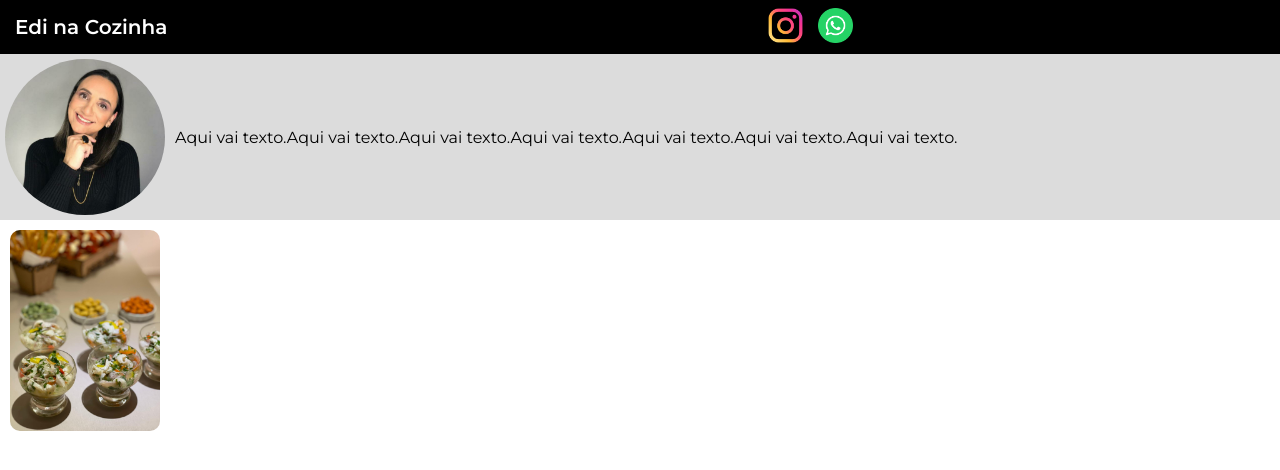
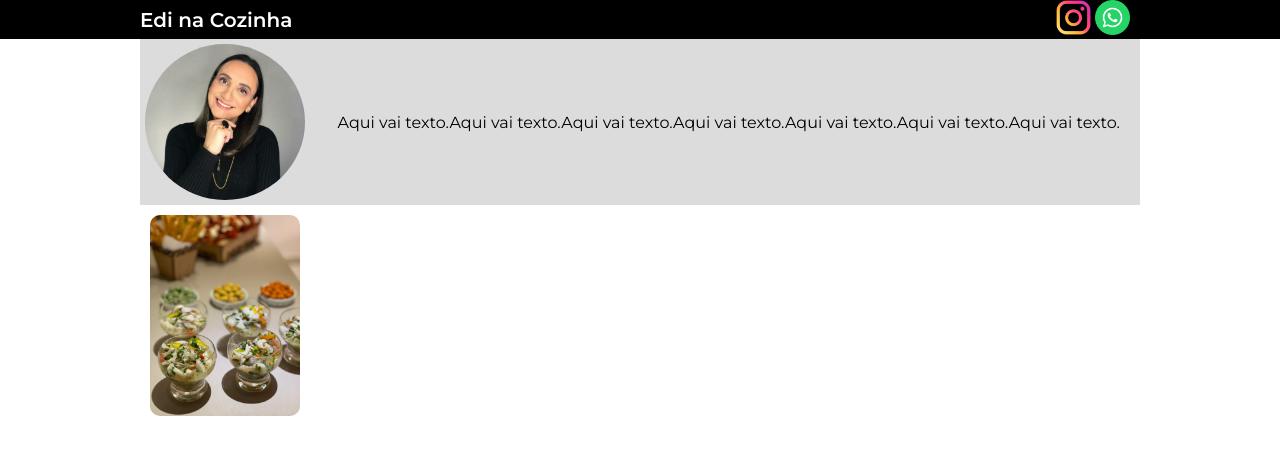
Before and after one commit to manozzo/edinacozinha, a plain HTML site: page index.html in a window 1280 px wide. Drawn offline with Linux system fonts and the light colour scheme.

Commit message:
css update

```diff
--- a/index.html
+++ b/index.html
@@ -1,5 +1,6 @@
 <!DOCTYPE html>
 <html lang="en">
+
 <head>
   <meta charset="UTF-8" />
   <meta http-equiv="X-UA-Compatible" content="IE=edge" />
@@ -8,42 +9,43 @@
   <link rel="stylesheet" href="./style/style.css" type="text/css" />
   <link href="./script/script.js" />
   <link rel="preconnect" href="https://fonts.gstatic.com" />
-    <link
-      href="https://fonts.googleapis.com/css2?family=Montserrat:wght@200;400;600;800&display=swap"
-      rel="stylesheet"
-    />
+  <link href="https://fonts.googleapis.com/css2?family=Montserrat:wght@200;400;600;800&display=swap" rel="stylesheet" />
 </head>
+
 <body>
   <header>
     <div class="navbar">
-        <span class="titulo"><h2>Edi na Cozinha</h2></span>
-        <div>
-          <a href="https://www.instagram.com/edinacozinha/" class="btn"
-            ><img
-              src="./assets/icons/it1.png"
-              alt="instagram"
-              style="width: 35px"
-            />
+      <div class="container">
+        <div class="tudotop">
+          <span class="titulo">
+            <h2>Edi na Cozinha</h2>
+          </span>
+          <div class="icones">
+            <div class="btn">
+              <a href="https://www.instagram.com/edinacozinha/"><img src="./assets/icons/it1.png" alt="instagram"
+                  style="width: 35px" />
+              </a>
+            </div>
+            <div class="btn">
+              <a href="https://api.whatsapp.com/send?phone=5541999074650&text="><img src="./assets/icons/wp1.png"
+                  alt="whatsapp" style="width: 35px" />
               </a>
             </div>
           <div>
-          <a
-            href="https://api.whatsapp.com/send?phone=5541999074650&text="
-            class="btn"
-            ><img
-              src="./assets/icons/wp1.png"
-              alt="whatsapp"
-              style="width: 35px"
-            />
-          </a>
+        </div>
       </div>
     </div>
   </header>
-    <section class="edi"><img class="foto" src="./assets/images/edi1.jpeg" alt="edneia" style="width: 160px;">
-    <article>Aqui vai texto.Aqui vai texto.Aqui vai texto.Aqui vai texto.Aqui vai texto.Aqui vai texto.Aqui vai texto.</article>
+  <div class="container">
+    <section class="edi">
+      <img class="foto" src="./assets/images/edi1.jpeg" alt="edneia" style="width: 160px;">
+      <article>Aqui vai texto.Aqui vai texto.Aqui vai texto.Aqui vai texto.Aqui vai texto.Aqui vai texto.Aqui vai texto.
+      </article>
     </section>
     <section>
       <img class="prato" src="./assets/images/ceviche1.jpeg" alt="ceviche" style="width: 150px;">
     </section>
+  </div>
 </body>
+
 </html>
--- a/style/style.css
+++ b/style/style.css
@@ -1,12 +1,8 @@
-*,
-*::after,
-*::before {
+*, *::after, *::before {
   margin: 0;
   padding: 0;
   font-family: "Montserrat", sans-serif;
 }
-
-
 
 h2 {
   font-size: 20px;
@@ -16,30 +12,30 @@ h2 {
 
 .navbar {
   background-color: rgb(0, 0, 0);
-  display: grid;
-  grid-template-rows: auto;
-  grid-template-columns: 60% 50px 1%;
 }
 
-.titulo {
-  /* background-color: green; */
-  margin: 10px;
-  padding: 5px;
-  /* min-width: 200px; */
+.container {
+  max-width: 1000px;
+  margin: 0 auto;
+  /* border: 2px solid red; */
+}
+
+.tudotop {
+  display: flex;
+  justify-content: space-between;
+  align-items: center;
+  margin-right: 10px;
 }
 
 .btn {
-  /* background-color: red; */
-  margin-top: 8px;
-  position: absolute;
-  display: grid;
-  flex-wrap: wrap;
+  display: inline-block;
 }
 
-.edi{
-    background-color: rgba(165, 165, 165, 0.39);
-    display: flex;
-    align-items: center;
+.edi {
+  background-color: rgba(165, 165, 165, 0.39);
+  display: flex;
+  justify-content: space-between;
+  align-items: center;
 }
 
 .foto {
@@ -48,12 +44,10 @@ h2 {
 }
 
 article{
-    /* background-color: yellowgreen; */
-    margin: 5px;
-
+  margin-right: 20px;
 }
 
 .prato {
-    border-radius: 10px;
-    margin: 10px
+  border-radius: 10px;
+  margin: 10px
 }
```
Lines whose indentation alone changed are shown as unchanged.
